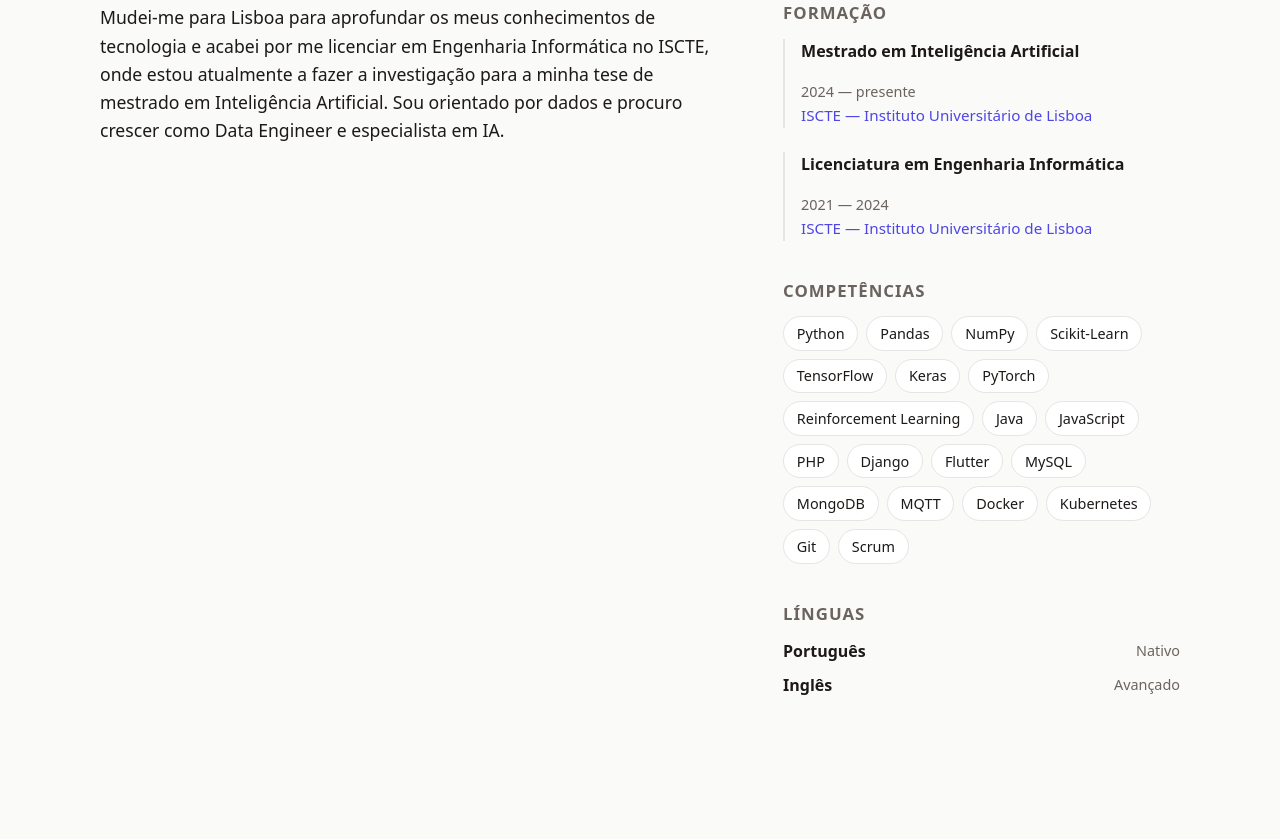
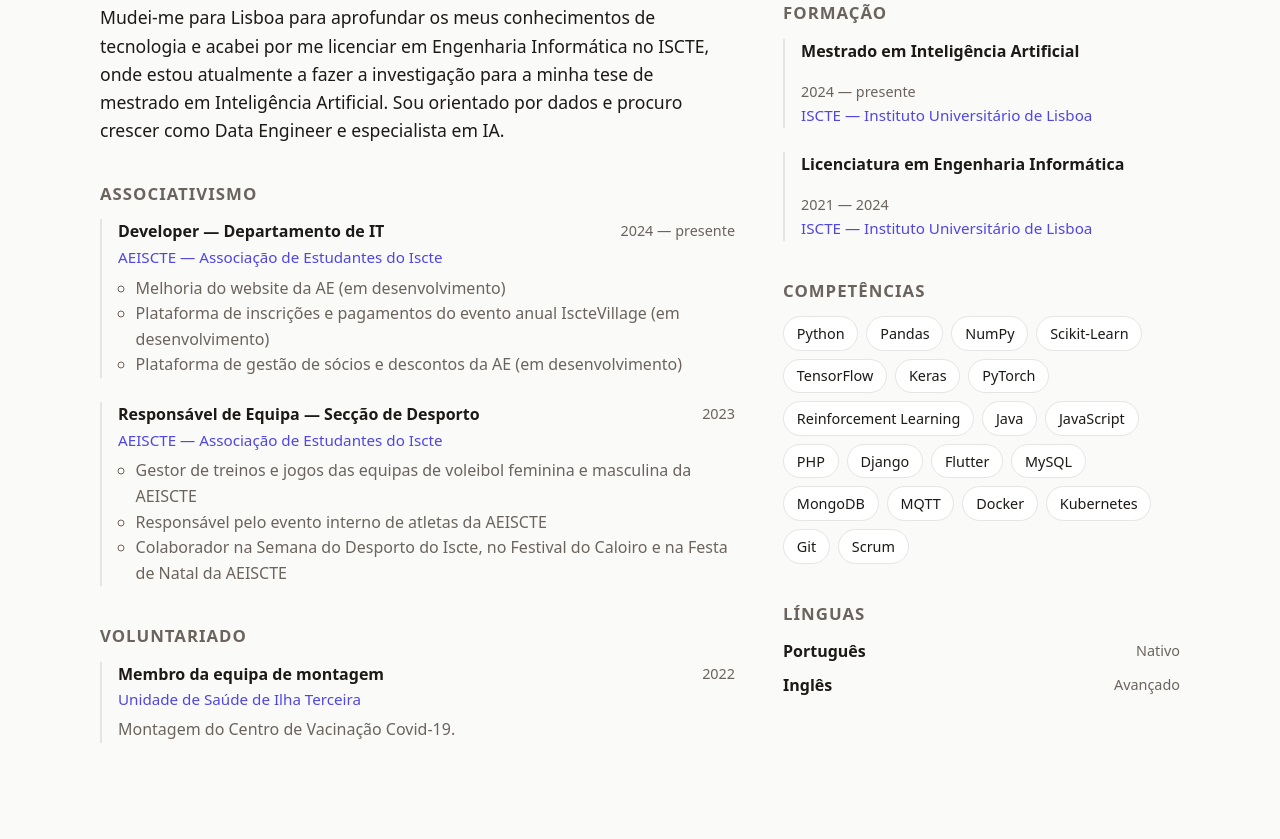
Before and after one commit to CostinhaJ/DigitalCV, an Astro site: page / in a window 1280 px wide. Shown: the part 707-1546 px from the top of the page. Built offline with nearby package versions, Linux system fonts and the light colour scheme; Astro itself is replaced by a stand-in of ours.

Commit message:
Add ceremony website project, associativism and volunteering
- New personal project: Cerimónia de Finalistas website (AEISCTE),
  linking to the live site
- CV gains Associativismo and Voluntariado timelines; entries support
  optional highlights lists

Co-Authored-By: Claude Opus 5.5 <noreply@anthropic.com>

```diff
--- a/src/components/Cv.astro
+++ b/src/components/Cv.astro
@@ -1,5 +1,12 @@
 ---
-import { about, experience, education, skills, languages } from '../data/cv';
+import { about, experience, associativism, volunteering, education, skills, languages } from '../data/cv';
+
+// Secções em formato de cronologia; as vazias não aparecem.
+const timelines = [
+  { title: 'Experiência', items: experience },
+  { title: 'Associativismo', items: associativism },
+  { title: 'Voluntariado', items: volunteering },
+].filter((t) => t.items.length > 0);
 ---
 
 <section id="cv">
@@ -11,23 +18,28 @@ import { about, experience, education, skills, languages } from '../data/cv';
         <p class="about">{about}</p>
 
         {
-          experience.length > 0 && (
+          timelines.map((t) => (
             <>
-              <h3>Experiência</h3>
+              <h3>{t.title}</h3>
               <ul class="timeline">
-                {experience.map((item) => (
+                {t.items.map((item) => (
                   <li>
                     <div class="row">
                       <strong>{item.role}</strong>
                       <span class="period">{item.period}</span>
                     </div>
                     <div class="where">{item.company}</div>
-                    <p>{item.summary}</p>
+                    {item.summary && <p>{item.summary}</p>}
+                    {item.highlights && (
+                      <ul class="highlights">
+                        {item.highlights.map((h) => <li>{h}</li>)}
+                      </ul>
+                    )}
                   </li>
                 ))}
               </ul>
             </>
-          )
+          ))
         }
       </div>
 
@@ -122,6 +134,15 @@ import { about, experience, education, skills, languages } from '../data/cv';
     font-weight: 500;
     font-size: 0.95rem;
   }
+  .highlights {
+    margin: 0.4rem 0 0;
+    padding-left: 1.1rem;
+    color: var(--muted);
+  }
+  .timeline .highlights li {
+    border-left: 0;
+    padding-left: 0;
+  }
   .timeline p {
     margin: 0.35rem 0 0;
     color: var(--muted);
--- /dev/null
+++ b/src/content/projects/cerimonia-finalistas.md
@@ -0,0 +1,11 @@
+---
+title: "Website da Cerimónia de Finalistas"
+description: "Website informativo (front-end) da Cerimónia de Finalistas do Iscte, organizada pela AEISCTE-IUL: informações do evento, galeria de edições anteriores com lightbox, FAQ em acordeão e animações ao fazer scroll."
+image: ../../assets/projects/cerimonia-finalistas.png
+imageAlt: "Logótipo da Cerimónia de Finalistas '24 sobre uma fotografia de finalistas a erguer as capas"
+link: https://cerimoniafinalistas.web.app/
+linkType: website
+category: pessoal
+tags: [HTML, CSS, JavaScript]
+year: 2024
+---
--- a/src/data/cv.ts
+++ b/src/data/cv.ts
@@ -22,8 +22,44 @@ export const about =
   'de mestrado em Inteligência Artificial. Sou orientado por dados e procuro crescer como Data Engineer ' +
   'e especialista em IA.';
 
-// Deixe a lista vazia para esconder a secção "Experiência".
-export const experience: { role: string; company: string; period: string; summary: string }[] = [];
+// Entradas de Experiência, Associativismo e Voluntariado.
+// `summary` e `highlights` (lista de pontos) são opcionais.
+type Entry = { role: string; company: string; period: string; summary?: string; highlights?: string[] };
+
+// Listas vazias escondem a secção respetiva.
+export const experience: Entry[] = [];
+
+export const associativism: Entry[] = [
+  {
+    role: 'Developer — Departamento de IT',
+    company: 'AEISCTE — Associação de Estudantes do Iscte',
+    period: '2024 — presente',
+    highlights: [
+      'Melhoria do website da AE (em desenvolvimento)',
+      'Plataforma de inscrições e pagamentos do evento anual IscteVillage (em desenvolvimento)',
+      'Plataforma de gestão de sócios e descontos da AE (em desenvolvimento)',
+    ],
+  },
+  {
+    role: 'Responsável de Equipa — Secção de Desporto',
+    company: 'AEISCTE — Associação de Estudantes do Iscte',
+    period: '2023',
+    highlights: [
+      'Gestor de treinos e jogos das equipas de voleibol feminina e masculina da AEISCTE',
+      'Responsável pelo evento interno de atletas da AEISCTE',
+      'Colaborador na Semana do Desporto do Iscte, no Festival do Caloiro e na Festa de Natal da AEISCTE',
+    ],
+  },
+];
+
+export const volunteering: Entry[] = [
+  {
+    role: 'Membro da equipa de montagem',
+    company: 'Unidade de Saúde de Ilha Terceira',
+    period: '2022',
+    summary: 'Montagem do Centro de Vacinação Covid-19.',
+  },
+];
 
 export const education = [
   {
```
Also changed, not shown: CLAUDE.md (+2 -2 lines), src/assets/projects/cerimonia-finalistas.png (added).
